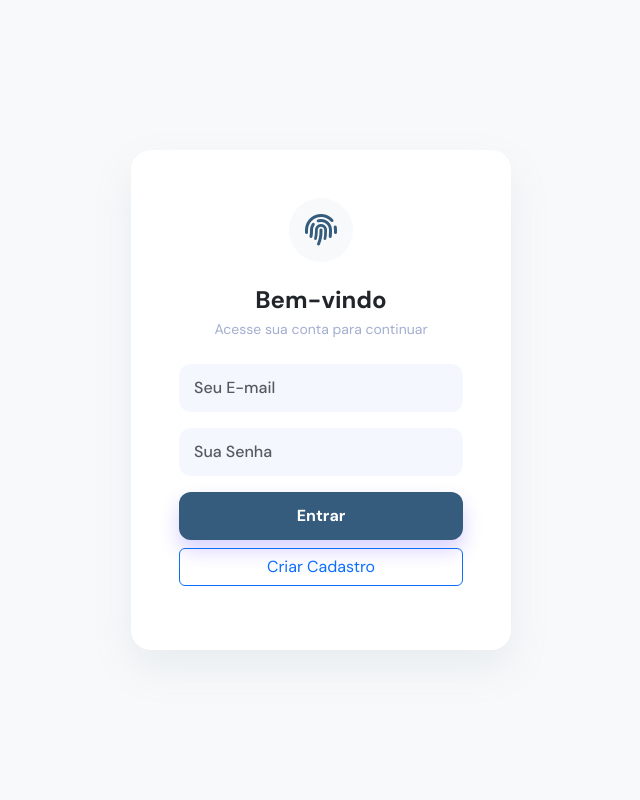
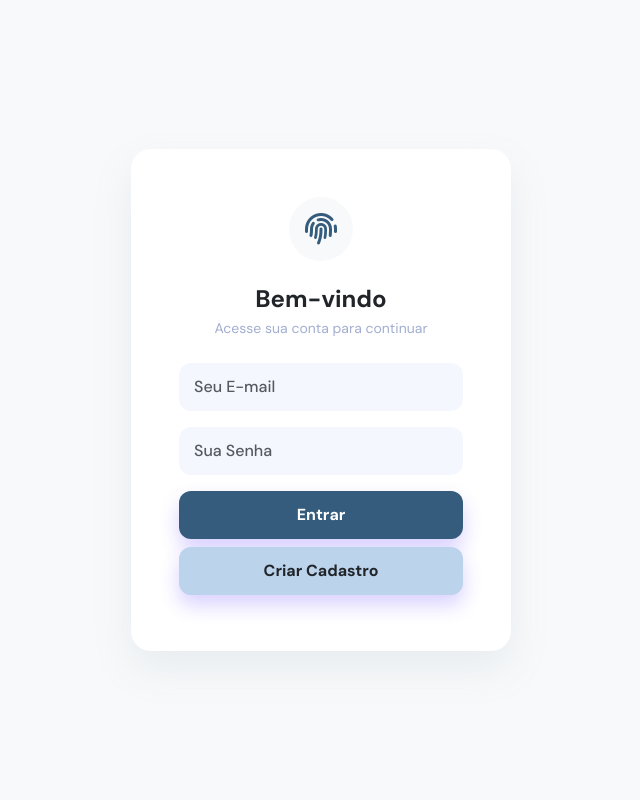
Before and after one commit to Plxnio/life-app, a FastAPI app: page / in a window 1280 px wide. Shown: the whole page, without its empty margins (319-959 px from the left). Run offline with FastAPI, Linux system fonts and the light colour scheme; some libraries are stand-ins or nearby versions.

Commit message:
alteracoes na coloracao 2

```diff
--- a/static/style.css
+++ b/static/style.css
@@ -138,6 +138,20 @@ body {
     transform: translateY(-2px);
 }
 
+.btn-secundary {
+    background-color: #bbd3eb;
+    border: #355C7D;
+    border-radius: 12px;
+    padding: 12px;
+    font-weight: 700;
+    box-shadow: 0 10px 20px rgba(67, 24, 255, 0.2);
+}
+
+.btn-secundary:hover {
+    background-color: #719dc5;
+    transform: translateY(-2px);
+}
+
 /* Scrollbar */
 ::-webkit-scrollbar {
     width: 6px;
--- a/templates/index.html
+++ b/templates/index.html
@@ -28,7 +28,7 @@
             <input type="password" id="senha" class="form-control mb-3" placeholder="Sua Senha">
 
             <button onclick="loginEmail()" class="btn btn-primary w-100 mb-2">Entrar</button>
-            <button onclick="cadastrarEmail()" class="btn btn-outline-primary w-100 mb-3">Criar Cadastro</button>
+            <button onclick="cadastrarEmail()" class="btn btn-secundary w-100 mb-2">Criar Cadastro</button>
             <p id="erro-login" class="text-vermelho mt-3 small d-none"></p>
         </div>
     </div>
```
